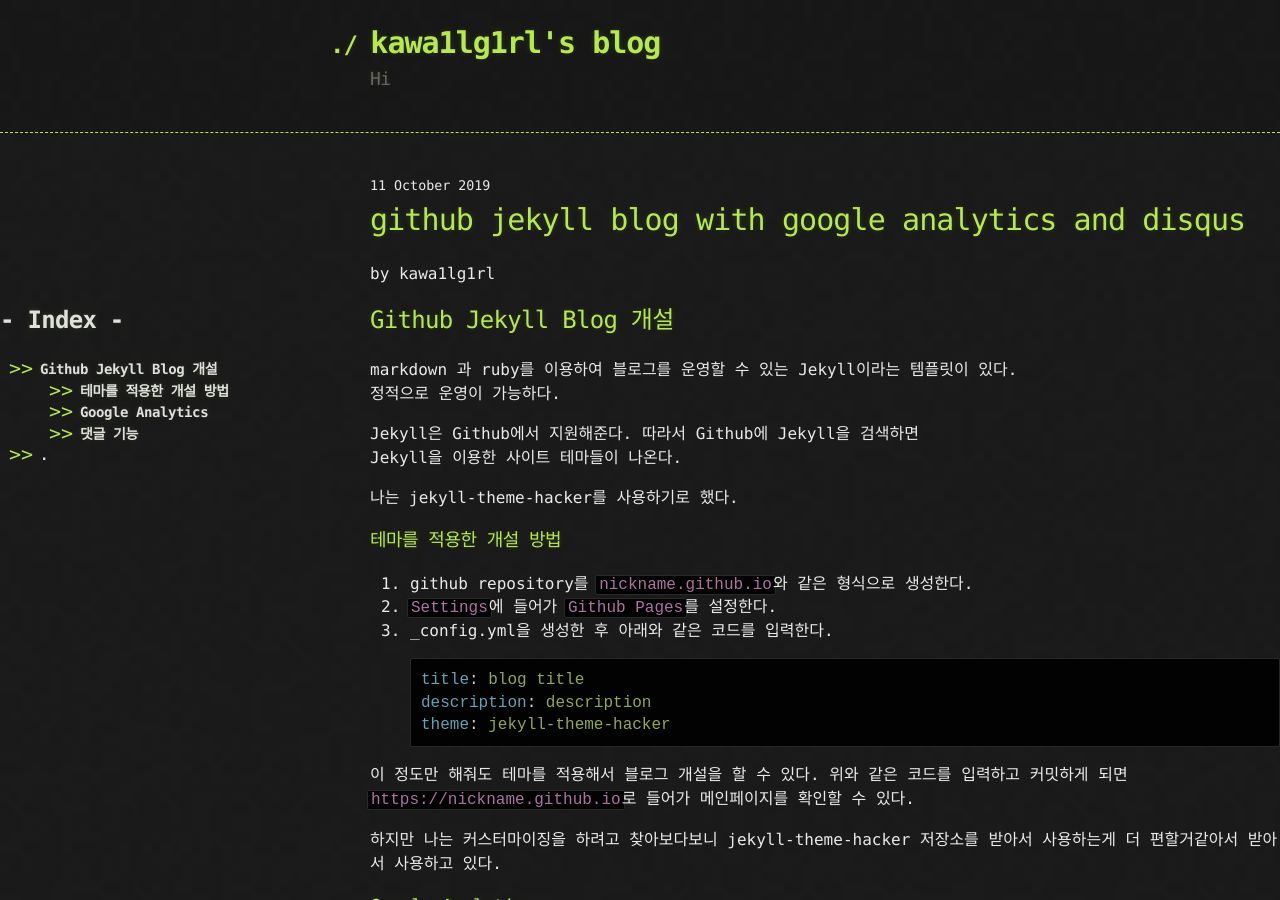
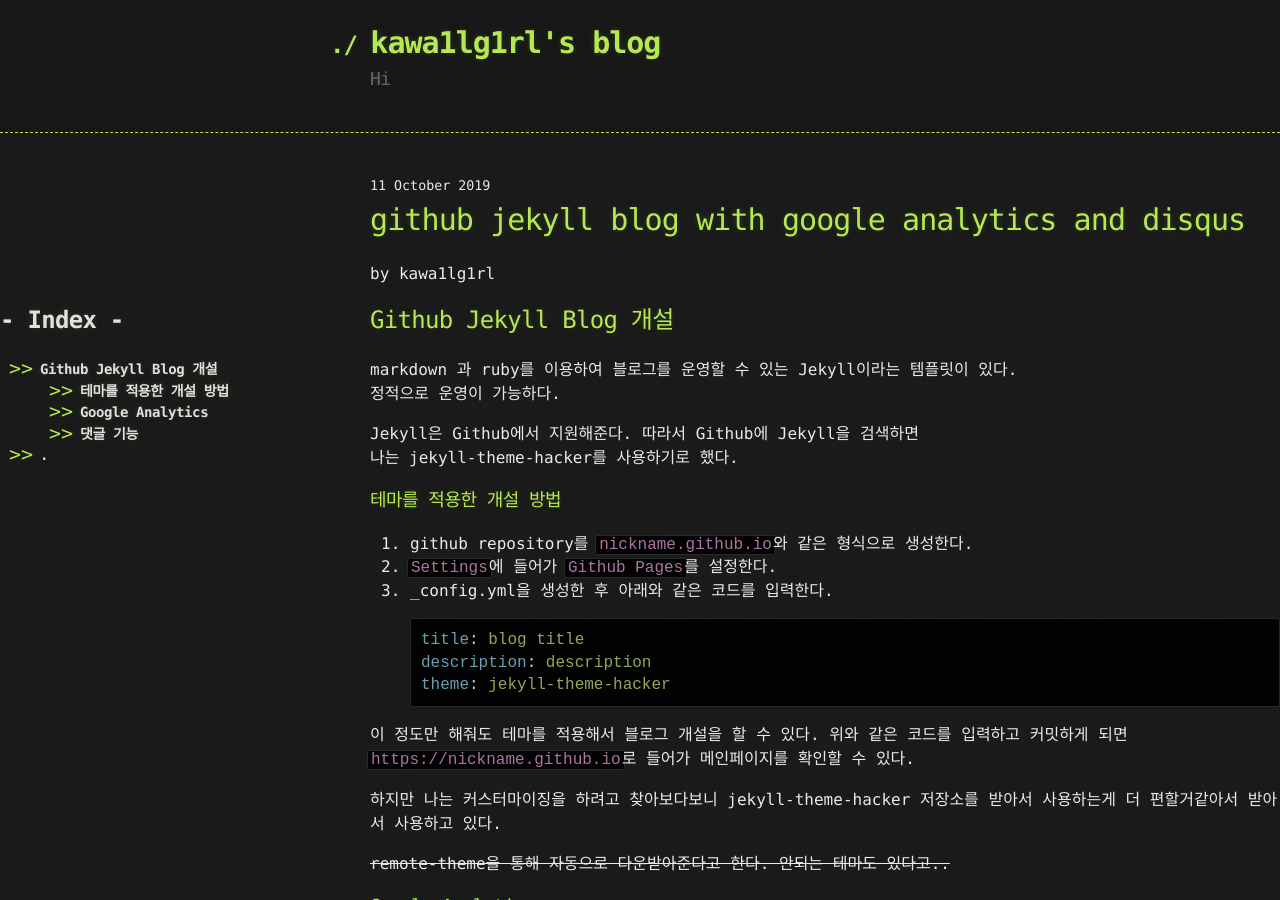
Before and after one commit to kawa1lg1rl/kawa1lg1rl.github.io, a Jekyll site: the page built from _posts/github_blog/2019-10-11-github blog google analytics.md, in a window 1280 px wide and 900 px high. Built offline with Jekyll 4.4.1, drawn with Linux system fonts in a browser that asks for light colours; comment, search, counter and statistics services are not loaded.

Commit message:
[포스팅 수정] 깃헙블로그 포스팅 수정

````diff
--- a/_posts/github_blog/2019-10-11-github blog google analytics.md
+++ b/_posts/github_blog/2019-10-11-github blog google analytics.md
@@ -13,8 +13,6 @@ markdown 과 ruby를 이용하여 블로그를 운영할 수 있는 Jekyll이라
 정적으로 운영이 가능하다.
 
 Jekyll은 Github에서 지원해준다. 따라서 Github에 Jekyll을 검색하면
-Jekyll을 이용한 사이트 테마들이 나온다.
-
 나는 jekyll-theme-hacker를 사용하기로 했다.
 
 ### 테마를 적용한 개설 방법
@@ -32,6 +30,8 @@ theme: jekyll-theme-hacker
 `https://nickname.github.io`로 들어가 메인페이지를 확인할 수 있다.
 
 하지만 나는 커스터마이징을 하려고 찾아보다보니 jekyll-theme-hacker 저장소를 받아서 사용하는게 더 편할거같아서 받아서 사용하고 있다.
+
+~~remote-theme을 통해 자동으로 다운받아준다고 한다. 안되는 테마도 있다고..~~
 
 
 ### Google Analytics
@@ -60,7 +60,6 @@ theme: jekyll-theme-hacker
 disqus_url: https://kawa1lg1rls-github-blog.disqus.com
 disqus_name: kawa1lg1rls-github-blog
 ```
-
 ## .
 Disqus와 Google Analytics 둘 다 javascript 코드를 제공해준다.
 해당 코드를 default.html과 같은 필요한 곳에 입력하기만 하면 연동이 끝난다.
````
